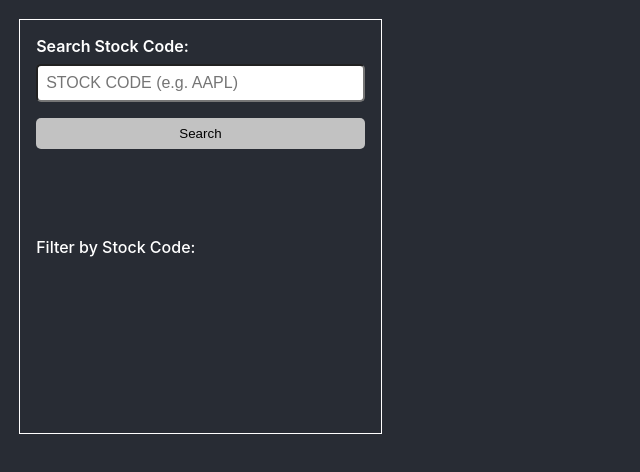
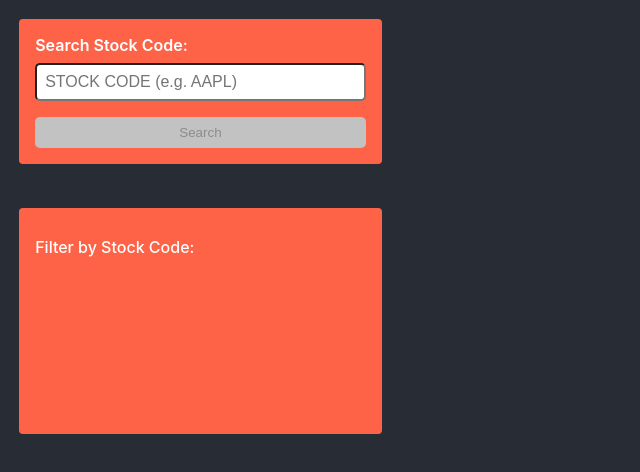
Before and after one commit to tuf75588/50-React-Projects-Part1, a React (Create React App) app in the folder metrics-dashboard/: page / in a window 1280 px wide. Shown: the top 472 px of the page, without its empty margins (0-640 px from the left). Built offline with nearby package versions, Linux system fonts and the light colour scheme; the HTML template or start-up script is replaced by a standard one.

Commit message:
add event handlers to stock code input

```diff
--- a/metrics-dashboard/src/App.tsx
+++ b/metrics-dashboard/src/App.tsx
@@ -4,17 +4,29 @@ import SearchBar from './shared/search-bar';
 import StockChart from './shared/stock-chart';
 
 function App() {
+  const [stockCode, setStockCode] = React.useState<string>('');
+  const [chosenCode, setChosenCode] = React.useState<string>('');
+  const handleStockCodeChange = ({
+    target: { value },
+  }: React.ChangeEvent<HTMLInputElement>) => setStockCode(value);
+  const reset = () => setStockCode('');
   return (
     <div className="app_container">
       <div className="row app-container_row">
         <div className="app-container_left">
-          <SearchBar />
+          <SearchBar
+            code={stockCode}
+            update={handleStockCodeChange}
+            setChosen={setChosenCode}
+            reset={reset}
+          />
           <FilterStock />
         </div>
         <div className="app-container_right">
-          <StockChart />
+          <StockChart chosenStock={chosenCode} />
         </div>
       </div>
+      <pre>{stockCode}</pre>
     </div>
   );
 }
--- a/metrics-dashboard/src/css/FilterStock.css
+++ b/metrics-dashboard/src/css/FilterStock.css
@@ -7,3 +7,6 @@
   font-size: 1rem;
   font-weight: 500;
 }
+.card-container {
+  background: tomato;
+}
--- a/metrics-dashboard/src/css/Searchbar.css
+++ b/metrics-dashboard/src/css/Searchbar.css
@@ -1,5 +1,4 @@
 .search-bar {
-
   padding: 1rem;
 }
 .search-button {
@@ -24,3 +23,8 @@
   border-radius: 5px;
   font-size: 1rem;
 }
+
+.card-container {
+  background: tomato;
+  border-radius: 0.25rem;
+}
--- a/metrics-dashboard/src/index.css
+++ b/metrics-dashboard/src/index.css
@@ -31,7 +31,7 @@ code {
 }
 .app-container_left {
   width: calc(30% - 10px);
-  border: 1px solid white;
+
   display: flex;
   flex-direction: column;
   justify-content: space-between;
--- a/metrics-dashboard/src/shared/filter-area.tsx
+++ b/metrics-dashboard/src/shared/filter-area.tsx
@@ -2,7 +2,7 @@ import React from 'react';
 import '../css/FilterStock.css';
 function FilterStock(): JSX.Element {
   return (
-    <div className="filter-area">
+    <div className="filter-area card-container">
       <div className="filter-card-body">
         <h2 className="filter-header">Filter by Stock Code:</h2>
       </div>
--- a/metrics-dashboard/src/shared/search-bar.tsx
+++ b/metrics-dashboard/src/shared/search-bar.tsx
@@ -1,13 +1,35 @@
-import React from 'react';
+import React, { SetStateAction } from 'react';
 import '../css/Searchbar.css';
-function SearchBar(): JSX.Element {
+
+type Props = {
+  code: string;
+  update: any;
+  setChosen: React.Dispatch<SetStateAction<string>>;
+  reset: () => void;
+};
+
+function SearchBar({ code, update, setChosen, reset }: Props): JSX.Element {
+  const handleBtnClick = () => {
+    setChosen(code);
+    reset();
+  };
   return (
-    <section className="search-bar">
+    <section className="search-bar card-container">
       <div className="search-bar_label">
         <label htmlFor="stock-code">Search Stock Code:</label>
       </div>
-      <input placeholder="STOCK CODE (e.g. AAPL)" />
-      <button className="search-button">Search</button>
+      <input
+        placeholder="STOCK CODE (e.g. AAPL)"
+        value={code}
+        onChange={update}
+      />
+      <button
+        className="search-button"
+        onClick={handleBtnClick}
+        disabled={code.length < 1}
+      >
+        Search
+      </button>
     </section>
   );
 }
--- a/metrics-dashboard/src/shared/stock-chart.tsx
+++ b/metrics-dashboard/src/shared/stock-chart.tsx
@@ -1,11 +1,17 @@
 import React, { useEffect, useRef } from 'react';
 
-function StockChart(): JSX.Element {
+type Props = {
+  chosenStock: string;
+};
+
+function StockChart({ chosenStock }: Props): JSX.Element {
   const canvasRef = useRef(null);
-  useEffect(() => {
-    console.log(canvasRef);
-  });
-  return <canvas ref={canvasRef} />;
+  useEffect(() => {});
+  return (
+    <div className="card-container-graph card">
+      <canvas ref={canvasRef} />
+    </div>
+  );
 }
 
 export default StockChart;
```
